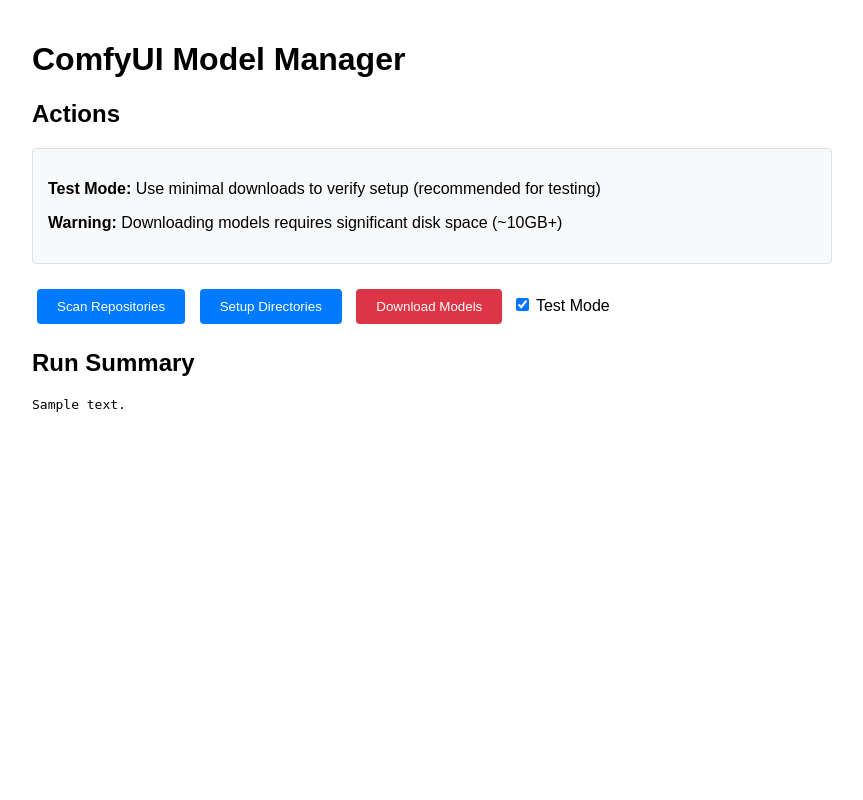
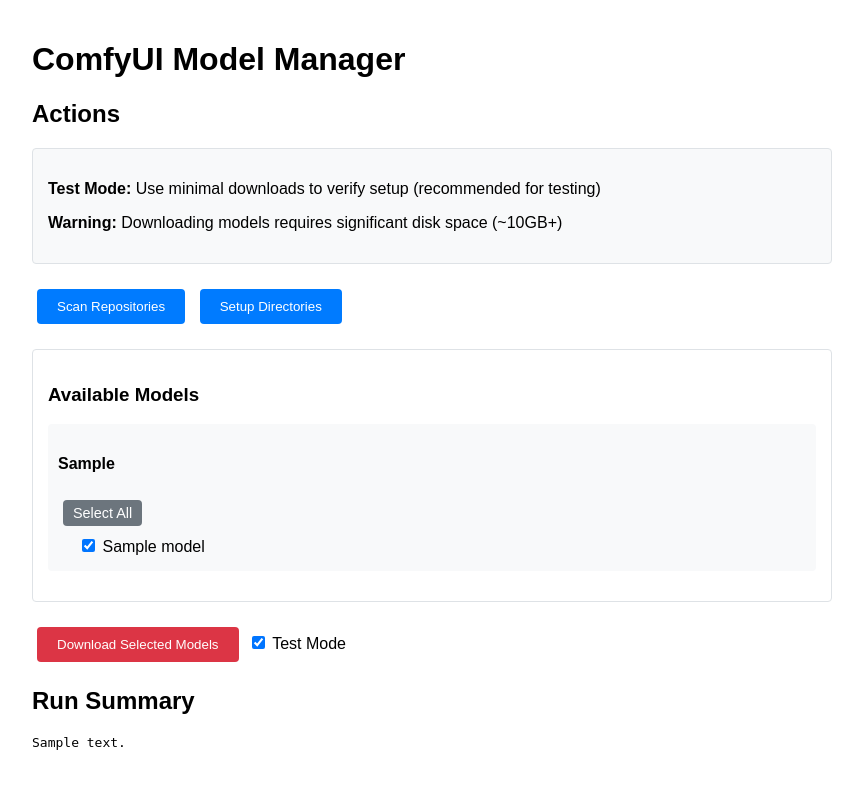
Before and after one commit to ppuskas/Model-Rocket, a Flask app: template templates/index.html in a window 1280 px wide. Shown: the whole page, without its empty margins (208-1071 px from the left). Run offline with Flask 3, Linux system fonts and the light colour scheme; the template is opened without the code that fills it: most values are stand-ins (such as "Sample title", 1, 10 or a date in 2020).

Commit message:
feat: Add model selection UI with repository grouping and checkboxes
This commit introduces a new feature for model selection during download:
- Adds a model selection interface grouped by repository
- Includes checkboxes for each available model
- Provides "Select All" toggle for each repository group
- Updates download confirmation to show number of selected models
- Prevents downloads if no models are selected
- Passes selected models to the backend

```diff
--- a/app.py
+++ b/app.py
@@ -1,8 +1,9 @@
-from flask import Flask, render_template, request
+from flask import Flask, render_template, request, jsonify
 import asyncio
 import sys
 from pathlib import Path
 import os
+import json
 
 # Add the project root to Python path
 sys.path.insert(0, str(Path(__file__).parent))
@@ -11,15 +12,24 @@ from manage import main as manage_main
 
 app = Flask(__name__)
 
+def load_model_database():
+    try:
+        with open('model_database.json', 'r') as f:
+            return json.load(f)
+    except FileNotFoundError:
+        return {}
+
 @app.route('/', methods=['GET', 'POST'])
 def index():
     message = None
     error = False
     summary = None
+    model_database = load_model_database()
 
     if request.method == 'POST':
         action = request.form.get('action')
         test_mode = 'test_mode' in request.form
+        selected_models = request.form.getlist('models[]')
 
         # Build command line arguments
         sys.argv = ['manage.py']
@@ -29,6 +39,8 @@ def index():
             sys.argv.append('--setup')
         elif action == 'download':
             sys.argv.append('--download')
+            if selected_models:
+                sys.argv.extend(['--models'] + selected_models)
 
         if test_mode:
             sys.argv.append('--test')
@@ -47,7 +59,11 @@ def index():
             message = f"Error during {action}: {str(e)}"
             error = True
 
-    return render_template('index.html', message=message, error=error, summary=summary)
+    return render_template('index.html',
+                         message=message,
+                         error=error,
+                         summary=summary,
+                         model_database=model_database)
 
 if __name__ == '__main__':
     app.run(debug=True)
--- a/templates/index.html
+++ b/templates/index.html
@@ -8,6 +8,30 @@
             max-width: 800px;
             margin: 0 auto;
             padding: 20px;
+        }
+        .model-selection {
+            margin: 20px 0;
+            padding: 15px;
+            border: 1px solid #dee2e6;
+            border-radius: 4px;
+        }
+        .repo-section {
+            margin: 15px 0;
+            padding: 10px;
+            background-color: #f8f9fa;
+            border-radius: 4px;
+        }
+        .model-group {
+            margin-left: 20px;
+        }
+        .model-item {
+            margin: 5px 0;
+        }
+        .select-all {
+            padding: 5px 10px;
+            margin: 5px;
+            font-size: 0.9em;
+            background-color: #6c757d;
         }
         .info-box {
             background-color: #f8f9fa;
@@ -50,10 +74,31 @@
             <p><strong>Test Mode:</strong> Use minimal downloads to verify setup (recommended for testing)</p>
             <p><strong>Warning:</strong> Downloading models requires significant disk space (~10GB+)</p>
         </div>
-        <form method="POST" onsubmit="return confirmDownload(this)">
+        <form method="POST" onsubmit="return confirmDownload(this)" id="actionForm">
             <button type="submit" name="action" value="scan">Scan Repositories</button>
             <button type="submit" name="action" value="setup">Setup Directories</button>
-            <button type="submit" name="action" value="download" class="download-btn">Download Models</button>
+            <div class="model-selection">
+                <h3>Available Models</h3>
+                {% if model_database %}
+                    {% for repo_type, models in model_database.items() %}
+                        <div class="repo-section">
+                            <h4>{{ repo_type|title }}</h4>
+                            <button type="button" class="select-all" onclick="toggleGroup('{{ repo_type }}')">Select All</button>
+                            <div class="model-group" id="{{ repo_type }}">
+                                {% for model in models %}
+                                    <div class="model-item">
+                                        <input type="checkbox" name="models[]" value="{{ model }}" id="model_{{ loop.index }}" checked>
+                                        <label for="model_{{ loop.index }}">{{ model }}</label>
+                                    </div>
+                                {% endfor %}
+                            </div>
+                        </div>
+                    {% endfor %}
+                {% else %}
+                    <p>No models found. Please run scan first.</p>
+                {% endif %}
+            </div>
+            <button type="submit" name="action" value="download" class="download-btn">Download Selected Models</button>
             <input type="checkbox" id="test_mode" name="test_mode" checked>
             <label for="test_mode">Test Mode</label>
         </form>
@@ -73,10 +118,24 @@
     {% endif %}
 <script>
 function confirmDownload(form) {
-    if (form.action.value === 'download' && !form.test_mode.checked) {
-        return confirm('Warning: You are about to download the full model set which requires significant disk space. Continue?');
+    if (form.action.value === 'download') {
+        const selectedCount = document.querySelectorAll('input[name="models[]"]:checked').length;
+        if (selectedCount === 0) {
+            alert('Please select at least one model to download');
+            return false;
+        }
+        if (!form.test_mode.checked) {
+            return confirm(`Warning: You are about to download ${selectedCount} models which requires significant disk space. Continue?`);
+        }
     }
     return true;
+}
+
+function toggleGroup(groupId) {
+    const group = document.getElementById(groupId);
+    const checkboxes = group.querySelectorAll('input[type="checkbox"]');
+    const allChecked = Array.from(checkboxes).every(cb => cb.checked);
+    checkboxes.forEach(cb => cb.checked = !allChecked);
 }
 </script>
 </body>
```
